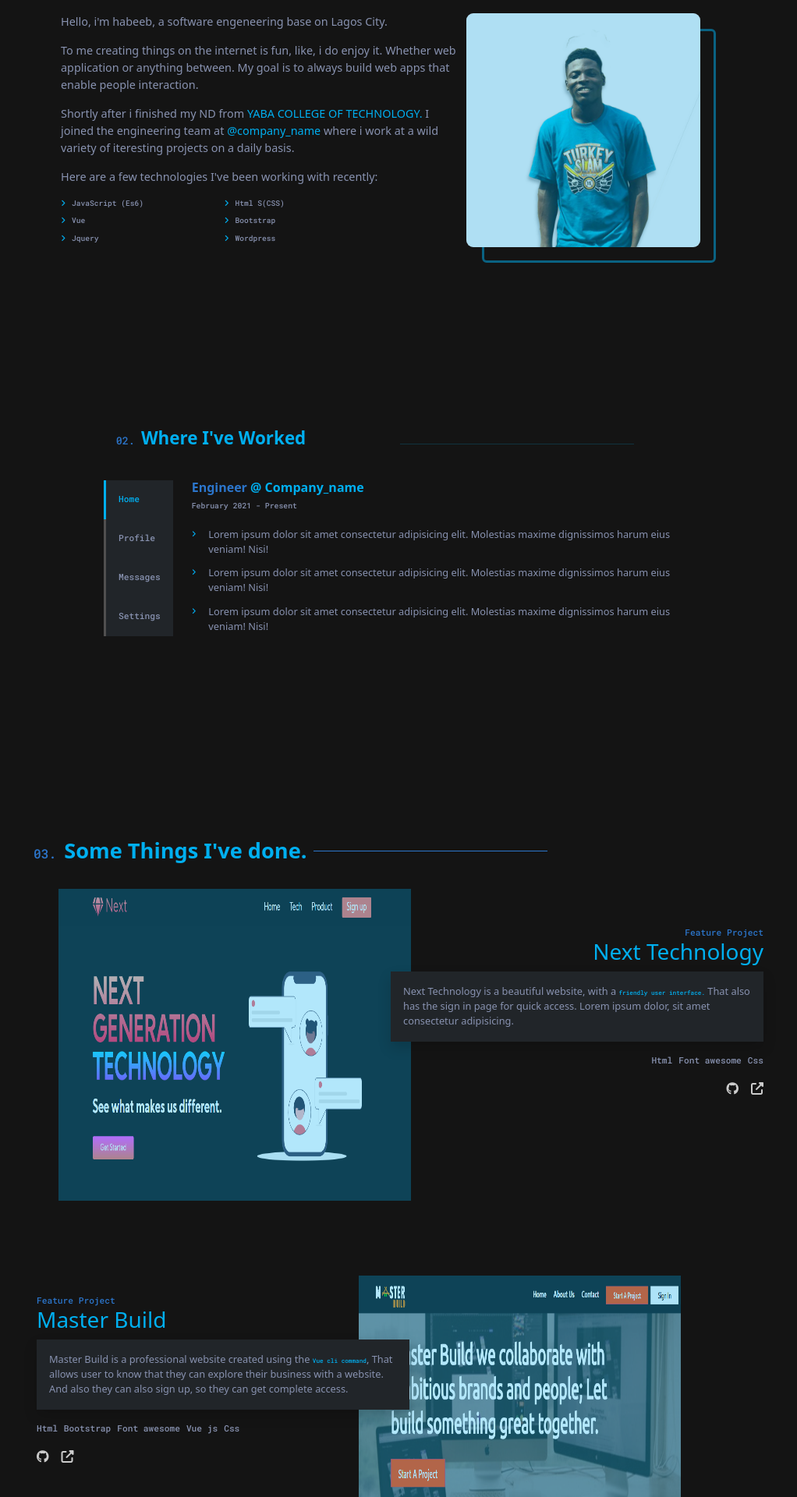
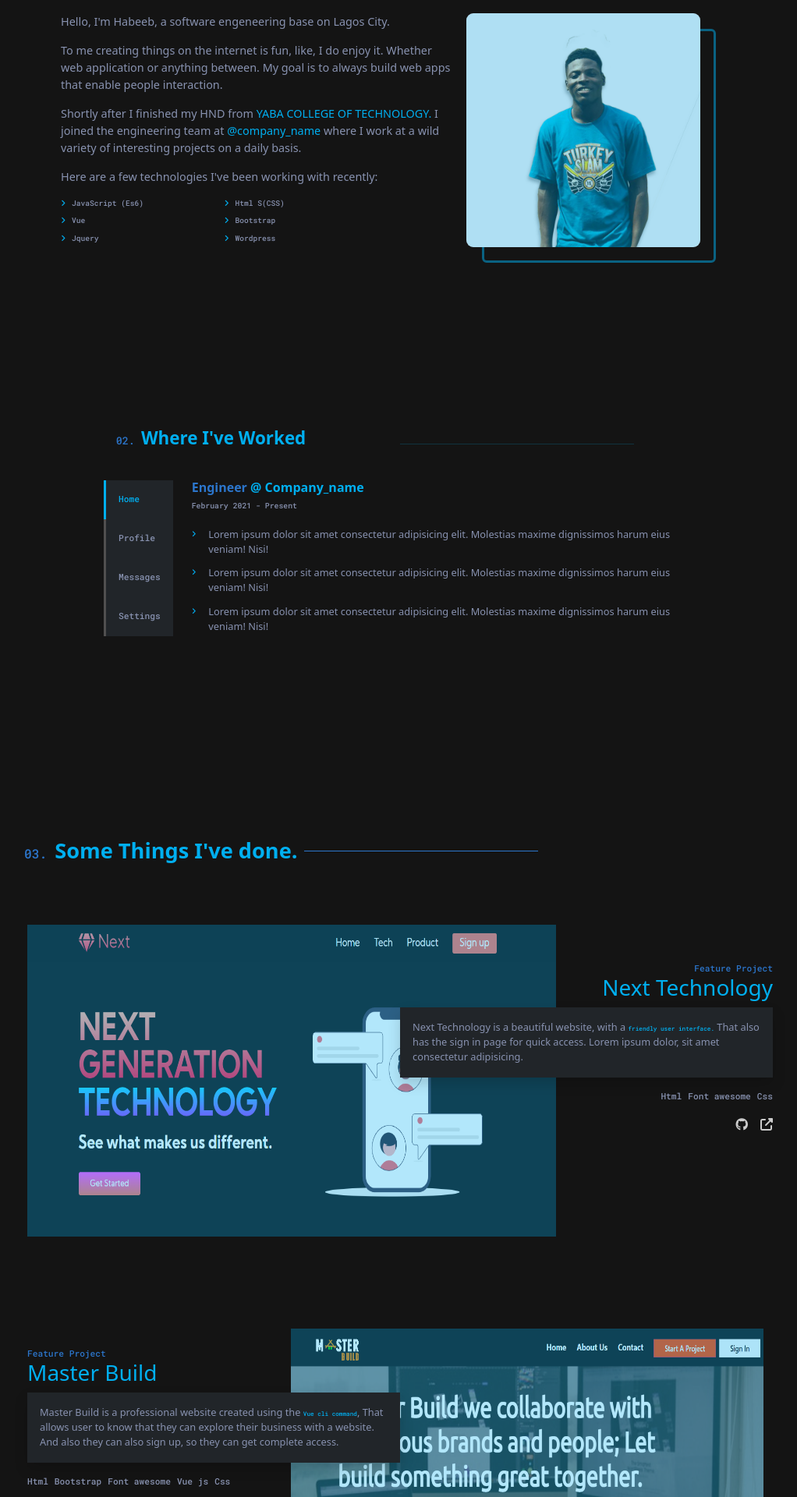
Before and after one commit to femmyblaq/final-portfolio, a Vue app: page / in a window 1280 px wide. Shown: the part 880-2800 px from the top of the page at 78% size, without its empty margins (127-1149 px from the left). Built offline with nearby package versions, Linux system fonts and the light colour scheme.

Commit message:
update commit

```diff
--- a/public/style.css
+++ b/public/style.css
@@ -34,6 +34,7 @@ body {
   padding-left: 0px;
   color: #8892b0;
   list-style: none;
+  cursor: pointer;
 }
 
 .side-icons li:hover {
@@ -343,7 +344,6 @@ body {
   width: 300px;
   height: 1px;
   background-color: #2c76cc;
-  ;
 }
 
 #first-row .work-done .workdone-img .overlay {
@@ -356,6 +356,11 @@ body {
   height: 400px !important;
 }
 
+#first-row .work-done .workdone-content {
+  z-index: 99;
+  right: 0 !important;
+}
+
 #first-row .work-done .workdone-img img {
   opacity: 100%;
 }
@@ -376,6 +381,7 @@ body {
 
 #second-row .work-done .workdone-img .overlay-container {
   height: 400px !important;
+  width: 65%;
 }
 
 #second-row .work-done .workdone-img .overlay-container .overlay:hover {
@@ -384,6 +390,12 @@ body {
 
 #second-row .work-done .workdone-content {
   z-index: 99;
+  left: 0 !important;
+}
+
+#first-row,
+#second-row {
+  margin: 70px 0;
 }
 
 .work-done .workdone-content .p {
@@ -403,7 +415,7 @@ body {
 }
 
 /* project section style*/
-#projects {}
+/* #projects {} */
 
 .project-header h3 {
   font-weight: 600;
@@ -864,10 +876,6 @@ body {
     padding: 8px;
   }
 
-  #projects>.container>.projects .card:hover {
-    /* margin-bottom: 5px;
-    transition: margin-bottom 0.5s; */
-  }
 
   #projects .container {
     padding: 10px;
@@ -1270,10 +1278,6 @@ body {
     padding: 8px;
   }
 
-  #projects>.container>.projects .card:hover {
-    /* margin-bottom: 5px;
-    transition: margin-bottom 0.5s; */
-  }
 
   #projects .container {
     padding: 10px;
--- a/src/assets/Body.vue
+++ b/src/assets/Body.vue
@@ -199,7 +199,7 @@
               >
                 <p>
                   I'm a software engineering based in Lagos city. The world need
-                  helpful Technology that make things easier, i specialize in
+                  helpful Technology that make things easier, I specialize in
                   building exceptional website, application and everything
                   between.
                 </p>
@@ -231,20 +231,20 @@
           <div class="row">
             <div class="col-lg-7 p-0">
               <p>
-                Hello, i'm habeeb, a software engeneering base on Lagos City.
+                Hello, I'm Habeeb, a software engeneering base on Lagos City.
               </p>
               <p>
-                To me creating things on the internet is fun, like, i do enjoy
+                To me creating things on the internet is fun, like, I do enjoy
                 it. Whether web application or anything between. My goal is to
                 always build web apps that enable people interaction.
               </p>
               <p>
-                Shortly after i finished my ND from
+                Shortly after I finished my HND from
                 <span style="color: #00aff0">YABA COLLEGE OF TECHNOLOGY.</span>
                 I joined the engineering team at
                 <span style="color: #00aff0">@company_name</span>
-                where i work at a wild variety of iteresting projects on a daily
-                basis.
+                where I work at a wild variety of interesting projects on a
+                daily basis.
               </p>
               <p>
                 Here are a few technologies I've been working with recently:
@@ -577,7 +577,7 @@
       <section id="hardest">
         <div class="container-lg p-0 my-3">
           <div class="row mb-lg-4 ">
-            <div class="col-lg-12 p-0holder">
+            <div class="col-lg-12 p-0 holder">
               <div
                 data-aos="fade-up"
                 data-aos-duration="1000"
@@ -597,9 +597,9 @@
           data-aos="fade-up"
           data-aos-duration="1000"
         >
-          <div class="work-done d-flex justify-content-end ">
+          <div class="work-done d-flex p-0">
             <div class="workdone-img">
-              <div class="overlay-container w-50 h-100 position-relative">
+              <div class="overlay-container w-75 h-100 position-relative">
                 <img
                   src="../../public/image/website1.png"
                   class="w-100 h-100 d-block"
@@ -662,7 +662,7 @@
           data-aos="fade-up"
           data-aos-duration="1000"
         >
-          <div class="work-done mt-lg-5 d-flex justify-content-start ">
+          <div class="work-done mt-lg-5">
             <div
               class="workdone-content mt-lg-4 text-left position-absolute w-50"
             >
@@ -705,7 +705,7 @@
               </div>
             </div>
             <div class="workdone-img d-flex justify-content-end">
-              <div class="overlay-container w-50 h-100 position-relative">
+              <div class="overlay-container  h-100 position-relative">
                 <img
                   src="../../public/image/masterbuild.png"
                   class="w-100 h-100 d-block"
@@ -1050,7 +1050,13 @@
               </p>
             </div>
             <div class="in-touch-btn my-5">
-              <div class="btn btn-outline-primary btn-lg">Say Hello!</div>
+              <a
+                class="btn btn-outline-primary btn-lg"
+                href="mailto:yusuphhabeeb.netlify.app"
+                rel="noopener noreferrer"
+                target="_blank"
+                >Say Hello!</a
+              >
             </div>
           </div>
         </div>
--- a/src/header/Header.vue
+++ b/src/header/Header.vue
@@ -41,68 +41,27 @@
             <li
               class="animate__animated animate__fadeInDown animate__delay-0.9s"
             >
-              <a href="">
-                <button class="btn btn-sm btn-outline-primary py-2 mt-2 px-3">
-                  Resume
-                </button>
+              <a
+                href="/myresume.pdf"
+                target="_blank"
+                rel="noopener noreferrer"
+                class="btn mt-lg-2 btn-sm btn-outline-primary  px-3"
+              >
+                Resume
               </a>
             </li>
           </ul>
         </div>
-        <a href="" class="text-decoration-none d-lg-none"
-          ><button class="btn btn-sm btn-outline-primary  px-3">
-            Resume
-          </button></a
+        <a
+          href="../assets/FemmyHY.pdf"
+          target="_blank"
+          rel="noopener noreferrer"
+          class="btn btn-sm btn-outline-primary  px-3 d-lg-none"
         >
+          Resume
+        </a>
       </div>
     </nav>
-    <!-- <div class="navbar d-flex bg-dark align-items-center py-3 px-2">
-      <div class="navbar-container d-flex justify-content-between w-100 ">
-        <a
-          href="#home-content"
-          id="navbar-logo"
-          class="text-decoration-none d-flex align-items-center"
-          ><img src="../../public/image/yusuphLogo.png" class="w-50 mt-0" alt=""
-        /></a>
-
-        <div class="navbar-toggle d-lg-none" id="mobile-menu">
-          <span class="bar" style="width: 35px;"></span>
-          <span class="bar mx-0" style="width: 30px;"></span>
-          <span class="bar mx-0"></span>
-        </div>
-
-        <ul class="navbar-menu list-inline text-center mt-3">
-          <li class="navbar-item h-5 list-inline-item me-lg-4">
-            <a href="#about" class="navbar-link h-100 text-decoration-none"
-              ><span>01. </span>About</a
-            >
-          </li>
-          <li class="navbar-item h-5 list-inline-item me-lg-4">
-            <a href="#experience" class="navbar-link h-100 text-decoration-none"
-              ><span>02. </span>Experience</a
-            >
-          </li>
-          <li class="navbar-item h-5 list-inline-item me-lg-4">
-            <a href="#hardest" class="navbar-link h-100 text-decoration-none"
-              ><span>03. </span>Work</a
-            >
-          </li>
-          <li class="navbar-item h-5 list-inline-item me-lg-4">
-            <a href="#contact" class="navbar-link h-100 text-decoration-none"
-              ><span>04. </span>Contact</a
-            >
-          </li>
-          <li class=" list-inline-item">
-            <a href="" class="text-decoration-none"
-              ><button class="btn btn-sm btn-outline-primary py-2 px-3">
-                Resume
-              </button></a
-            >
-          </li>
-        </ul>
-
-      </div>
-    </div> -->
   </div>
 </template>
 
```
Also changed, not shown: 2 other files (tests, documents, lock files or other folders).
